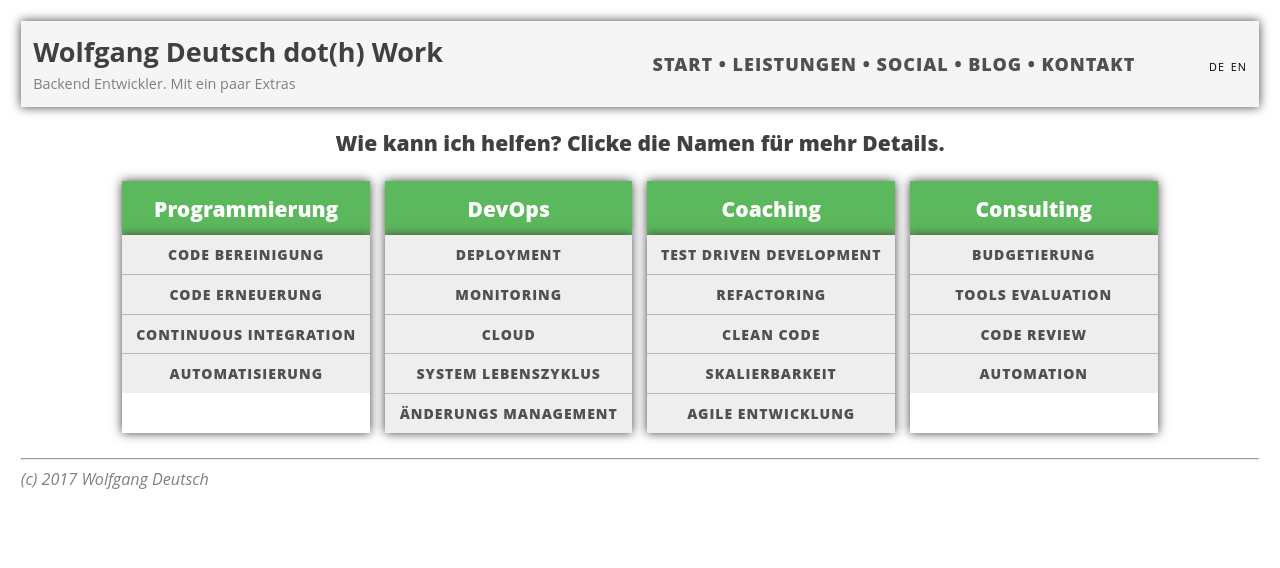
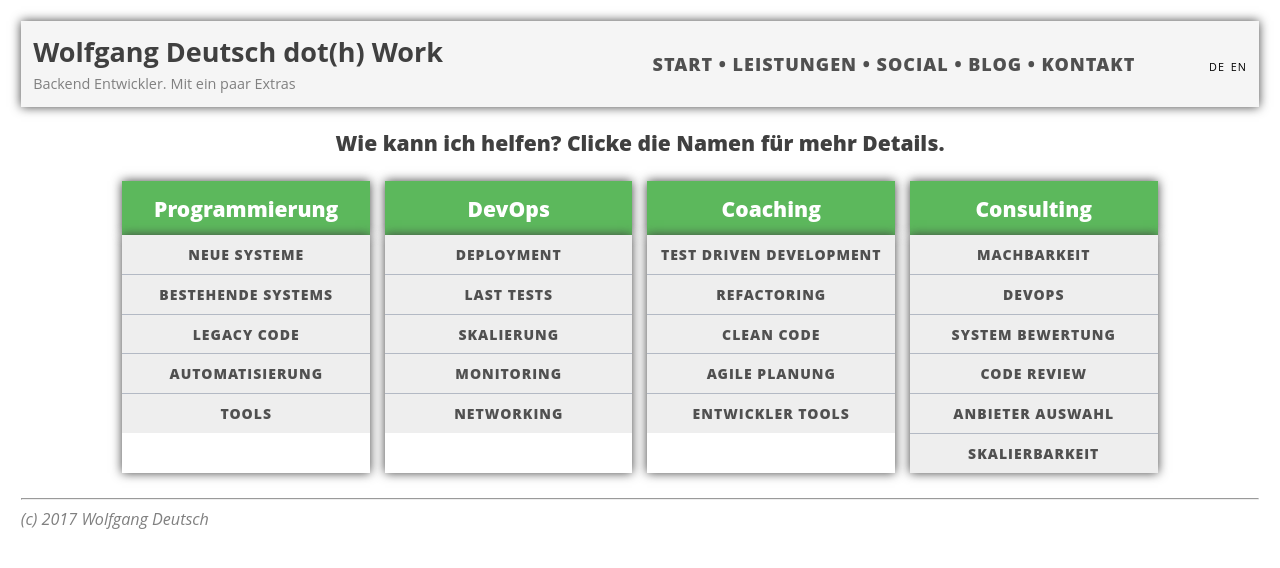
Before and after one commit to wolfgang-wdw/wolfgang-wdw.github.io, a Jekyll site: the page built from _pages/services_de.md, in a window 1280 px wide. Shown: the top 568 px of the page. Built offline with Jekyll 4.4.1, drawn with Linux system fonts in a browser that asks for light colours.

Commit message:
Add german service headlines

```diff
--- a/_config.yml
+++ b/_config.yml
@@ -48,7 +48,7 @@ services:
           - Refactoring
           - Clean Code
           - Agile Planning
-          - Development Tools
+          - Developer Tools
       - name: Consulting
         id: consulting
         sections:
@@ -56,39 +56,42 @@ services:
           - DevOps
           - Systems Evaluation
           - Code Review
-          - Vendor Evaluation
+          - Vendor Choice
           - Scalability
     de:
       - name: Programmierung
         id: code
         sections:
-          - Code Bereinigung
-          - Code Erneuerung
-          - Continuous Integration
+          - Neue Systeme
+          - Bestehende Systems # extend, cleaup, rewrite, maintain
+          - Legacy Code
           - Automatisierung
+          - Tools
       - name: DevOps
         id: operation
         sections:
-          - Deployment
+          - Deployment # includes dev/stage/live
+          - Last Tests
+          - Skalierung
           - Monitoring
-          - Cloud
-          - System Lebenszyklus
-          - Änderungs management
+          - Networking
       - name: Coaching
         id: coaching
         sections:
           - Test Driven Development
           - Refactoring
           - Clean Code
-          - Skalierbarkeit
-          - Agile Entwicklung
+          - Agile Planung
+          - Entwickler Tools
       - name: Consulting
         id: consulting
         sections:
-          - Budgetierung
-          - Tools Evaluation
+          - Machbarkeit
+          - DevOps
+          - System Bewertung
           - Code Review
-          - Automation
+          - Anbieter Auswahl
+          - Skalierbarkeit
   links:
     code:
       - code_cleanup
```
